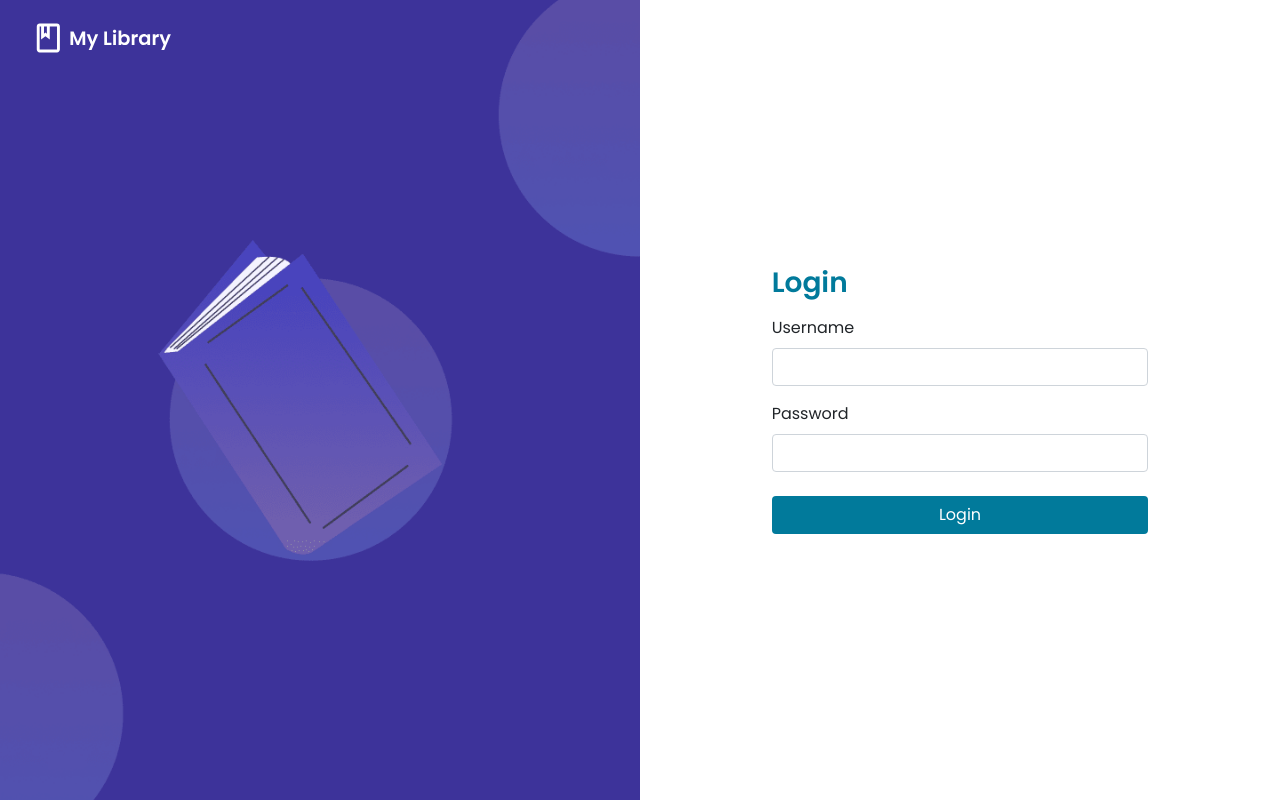
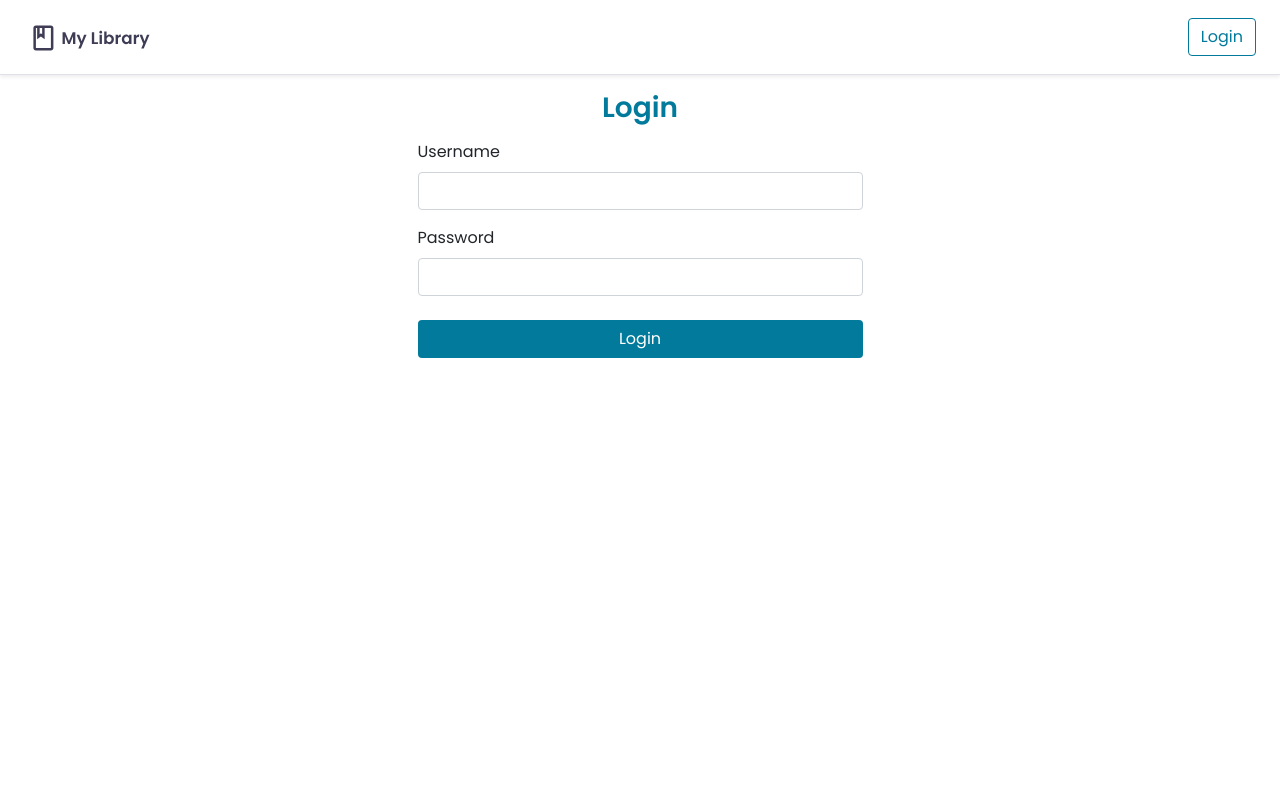
Before and after one commit to runalb/PHP-Library-Management-System, a PHP site: page / in a window 1280 px wide. Run offline with PHP 8.4, Linux system fonts and the light colour scheme.

Commit message:
Fixed - login page

```diff
--- a/index.php
+++ b/index.php
@@ -38,20 +38,23 @@ session_start();
 		$conn->close();
 		}
 		?>
-    <div class="container-fluid">
+
+    <div class="d-flex flex-column flex-md-row align-items-center p-3 px-md-4 mb-3 bg-white border-bottom shadow-sm">
+        <a class="navbar-brand my-0 mr-md-auto" href="dashboard.php">
+            <img src="images/simplelogo-dark.svg" alt="logo" width="130" height="30" alt="Logo" loading="lazy">
+        </a>
+
+        <button class="btn btn-outline logout-btn" onclick="location.href='user-logout.php'">Login</button>
+    </div>
+
+
+    <div class="container h-100">
         <div class="row">
-            <div class="col-6 col-lg-6 background">
-                <nav class="navbar">
-                    <a class="navbar-brand" href="dashboard.php">
-                        <img src="images/simplelogo.svg" alt="logo" width="140" height="50" alt="" loading="lazy">
-                    </a>
-                </nav>
-            </div>
-            <div class="col-6 col-lg-6 ">
-                <div class="container h-100">
+
+            <div class="col-12 col-lg-12 ">
                 <div class="row align-items-center h-100" >
-                        <div class="col-8 mx-auto">
-                            <h3 class="login-header pb-2">Login</h3>
+                    <div class="col-5 mx-auto">
+                        <h3 class="login-header pb-2 text-center">Login</h3>
                         <form action="user-login.php" method="get">
                             <div class="form-group">
                             <label for="loginUsername">Username</label>
@@ -66,7 +69,7 @@ session_start();
                     </div>
                 </div>
             </div>
-            </div>
+
         </div>
     </div>
 </body>
--- a/style.css
+++ b/style.css
@@ -19,10 +19,6 @@
 .background{
     width: 100%;
     height: 100vh;
-    background-image: url("images/bglogin.png");
-    background-position: center;
-    background-repeat: no-repeat;
-    background-size: cover;
 }
 
  .login-btn{
```
Lines whose indentation alone changed are shown as unchanged.
